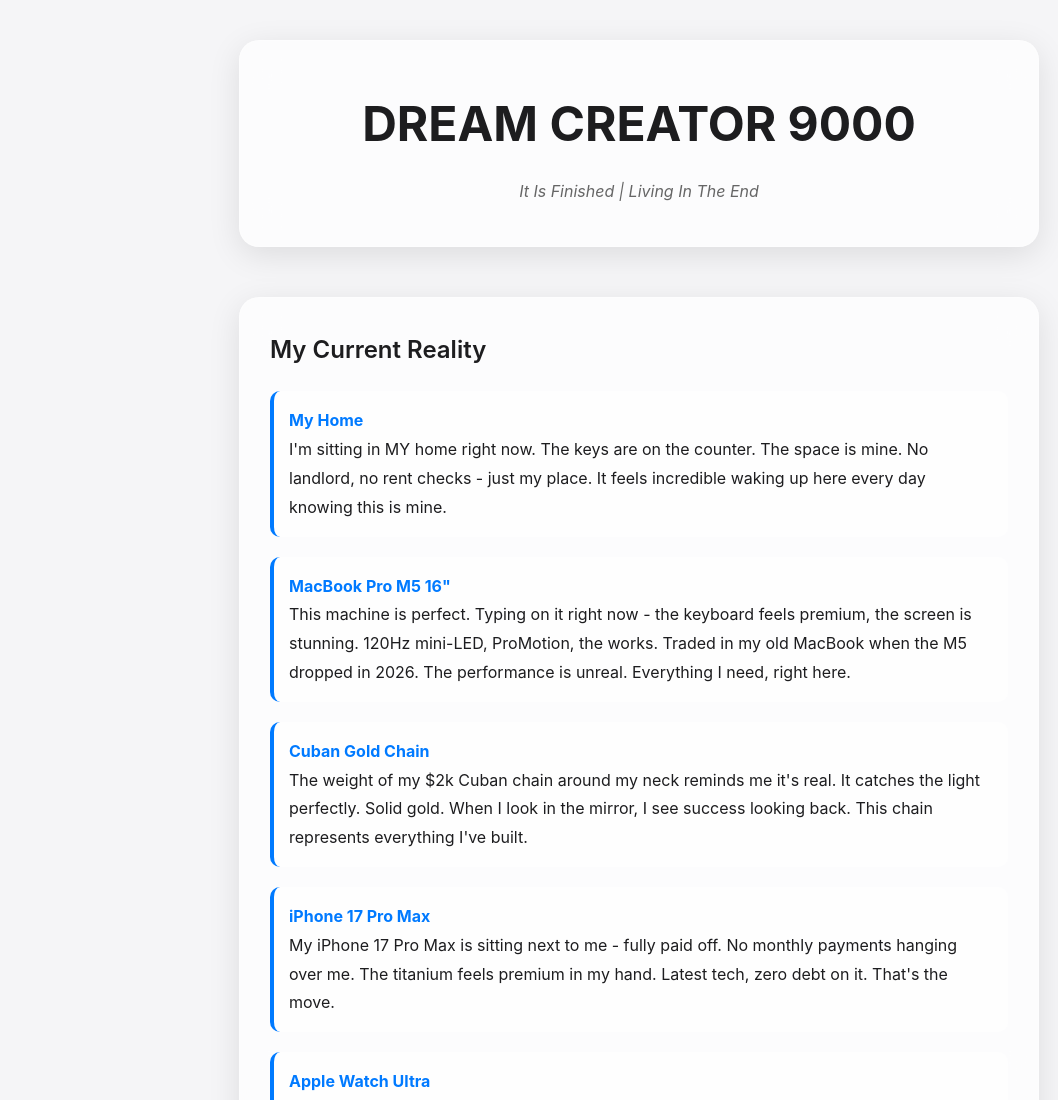
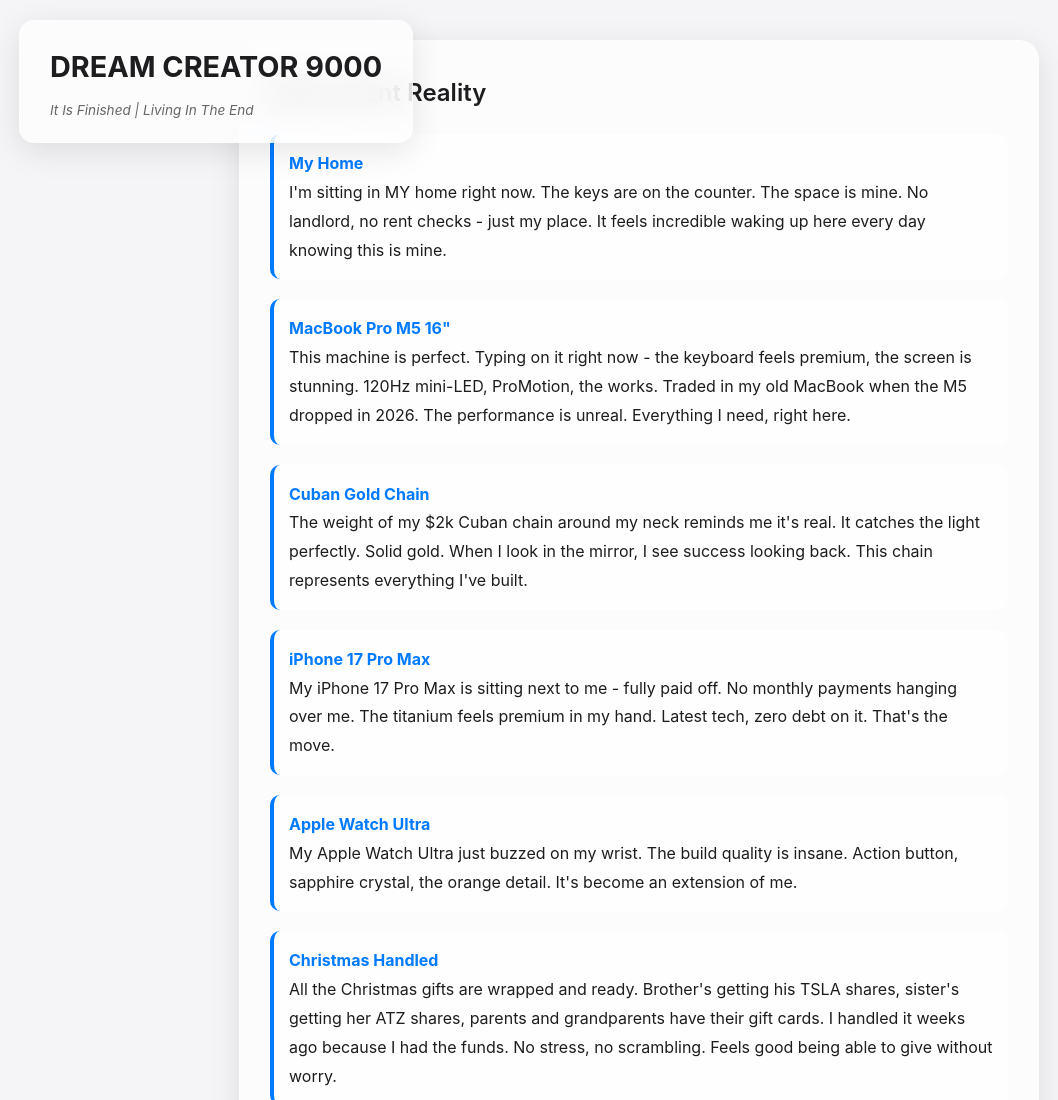
Before and after one commit to nulljosh/school, a plain HTML site: page dream-creator-9000.html in a window 1280 px wide. Shown: the top 1100 px of the page, without its empty margins (1-1059 px from the left). Drawn offline with Linux system fonts and the light colour scheme.

Commit message:
Add fixed header top-left with parallax scroll effect

```diff
--- a/dream-creator-9000.html
+++ b/dream-creator-9000.html
@@ -21,27 +21,32 @@
         .container {
             max-width: 800px;
             margin: 0 auto;
+            padding-top: 0;
         }
         .header {
-            text-align: center;
-            margin-bottom: 50px;
+            position: fixed;
+            top: 20px;
+            left: 20px;
+            z-index: 1000;
             background: rgba(255, 255, 255, 0.7);
             backdrop-filter: blur(20px) saturate(180%);
             -webkit-backdrop-filter: blur(20px) saturate(180%);
-            padding: 40px;
-            border-radius: 20px;
+            padding: 20px 30px;
+            border-radius: 15px;
             border: 1px solid rgba(255, 255, 255, 0.18);
             box-shadow: 0 8px 32px rgba(0, 0, 0, 0.1);
+            transition: transform 0.3s ease, opacity 0.3s ease;
         }
         h1 {
-            font-size: 3em;
-            margin-bottom: 10px;
+            font-size: 1.8em;
+            margin-bottom: 5px;
             color: #1d1d1f;
             font-weight: 700;
         }
         .subtitle {
             color: #666;
             font-style: italic;
+            font-size: 0.85em;
         }
         .section {
             background: rgba(255, 255, 255, 0.7);
@@ -168,5 +173,27 @@
             Read before bed. Feel it. Live in it. Let reality conform.
         </div>
     </div>
+
+    <script>
+        // Parallax scroll effect for header
+        let lastScroll = 0;
+        const header = document.querySelector('.header');
+
+        window.addEventListener('scroll', () => {
+            const currentScroll = window.pageYOffset;
+
+            if (currentScroll > lastScroll && currentScroll > 100) {
+                // Scrolling down - hide header slightly
+                header.style.transform = 'translateY(-20px)';
+                header.style.opacity = '0.6';
+            } else {
+                // Scrolling up - show header
+                header.style.transform = 'translateY(0)';
+                header.style.opacity = '1';
+            }
+
+            lastScroll = currentScroll;
+        });
+    </script>
 </body>
 </html>
```
